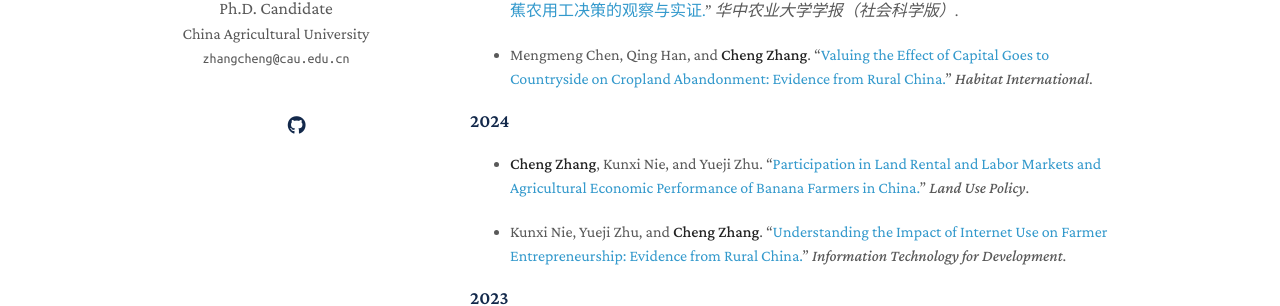
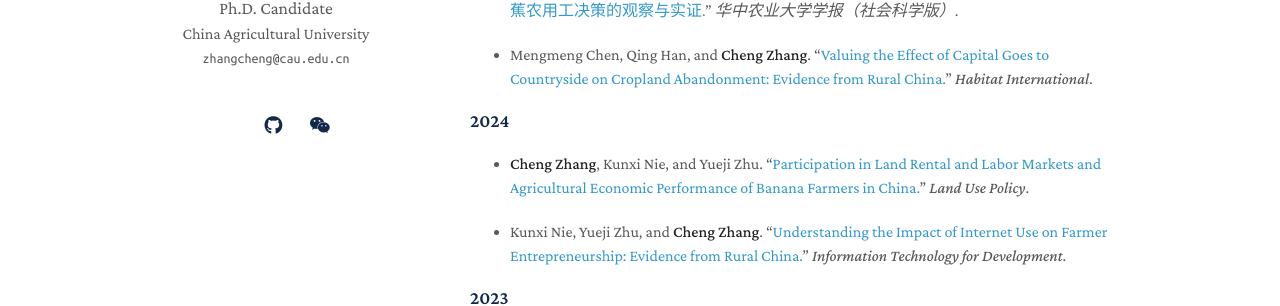
Before and after one commit to chengzhang-econ/chengzhang-econ.github.io, a Jekyll site: the page built from publications.md, in a window 1280 px wide. Shown: the part 290-596 px from the top of the page. Built offline with Jekyll 4.4.1, drawn with Linux system fonts in a browser that asks for light colours; a style sheet for code colours, icons or effects is not loaded.

Commit message:
Update default.html

```diff
--- a/_layouts/default.html
+++ b/_layouts/default.html
@@ -165,6 +165,12 @@
         </a>
         {% endif %}
 
+        {% if site.wechat_qrcode %}
+        <a style="margin: 0 5px 0 0" href="{{ site.wechat_qrcode }}" target="_blank" title="WeChat Official Account">
+         <i class="fab fa-weixin"></i>
+        </a>
+        {% endif %}
+
         {% if site.twitter %}
         <a style="margin: 0 0 0 0" href="{{ site.twitter }}">
           <i class="fab fa-x-twitter"></i>
```
